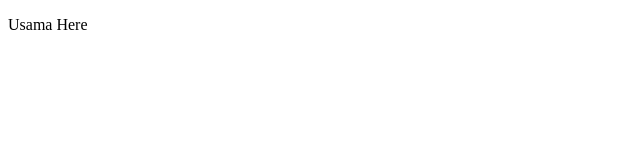
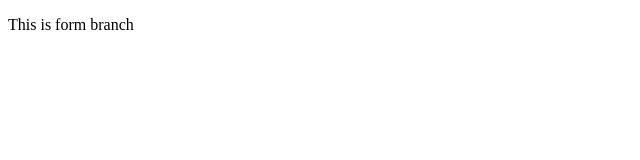
Before and after one commit to usama923-source/Firstgit, a plain HTML site: page index.html in a window 1280 px wide. Shown: the full height of the page, 0-640 px from the left. Drawn offline with Linux system fonts and the light colour scheme.

Commit message:
add form text

```diff
--- a/index.html
+++ b/index.html
@@ -6,6 +6,6 @@
     <title>Document</title>
 </head>
 <body>
-    <p>Usama Here</p>
+    <p>This is form branch</p>
 </body>
 </html>
```
